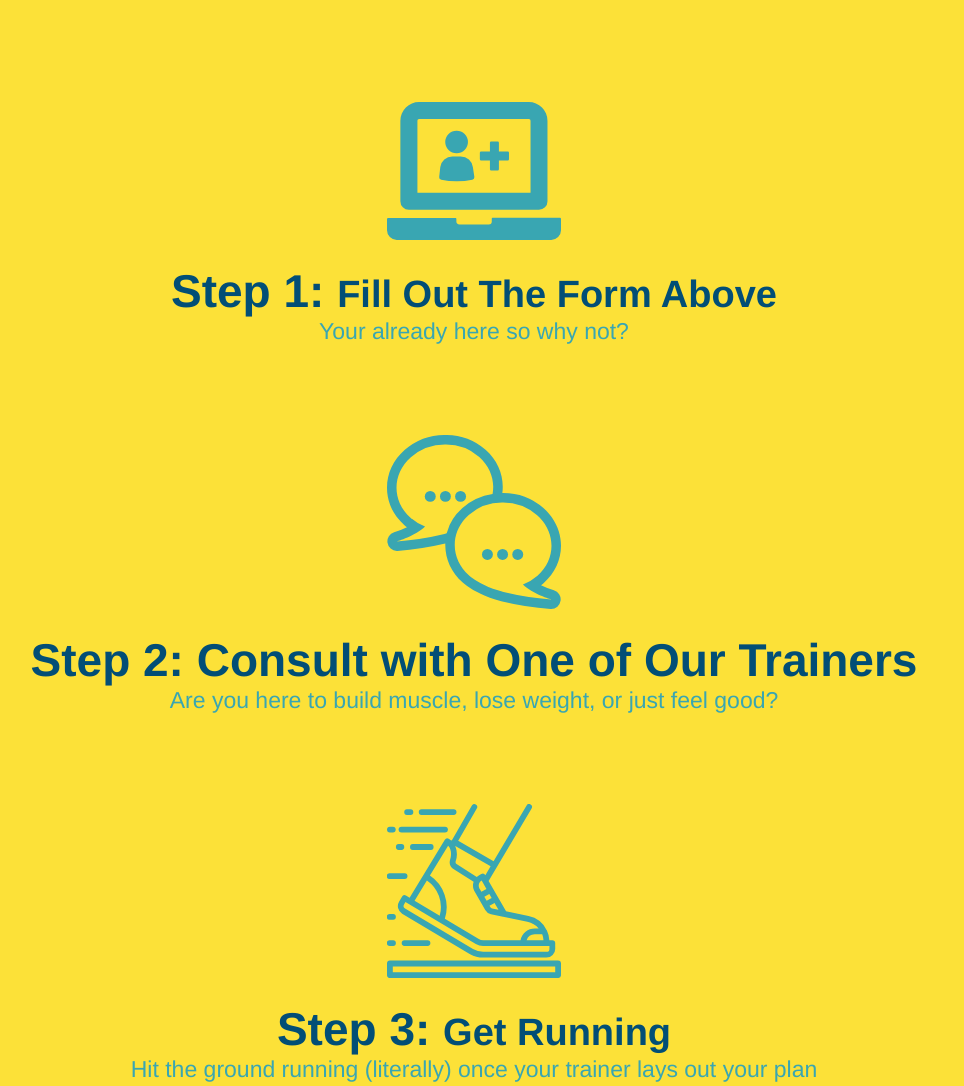
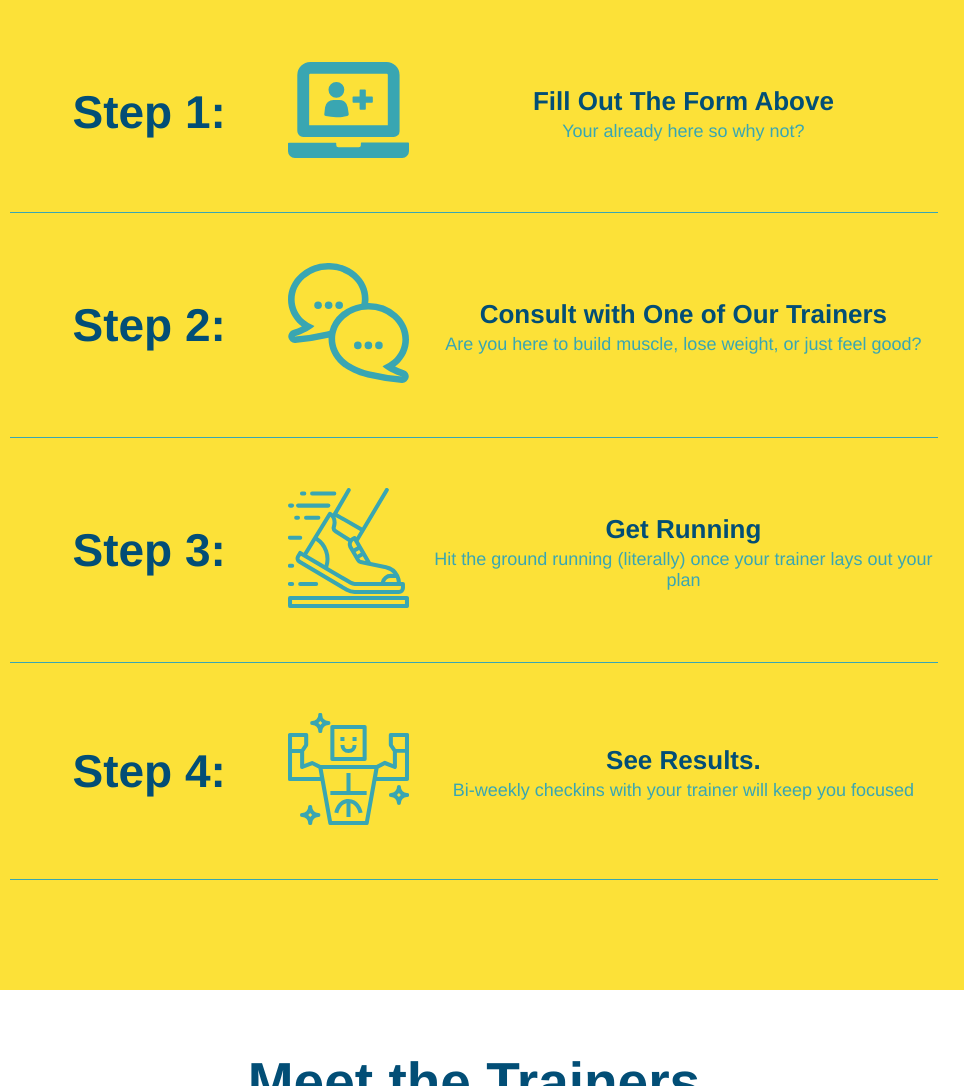
Before and after one commit to pstenger23/run-buddy, a plain HTML site: page index.html in a window 1280 px wide. Shown: the part 1260-2346 px from the top of the page, without its empty margins (166-1130 px from the left). Drawn offline with Linux system fonts and the light colour scheme.

Commit message:
add flexbox to the steps

```diff
--- a/assets/css/style.css
+++ b/assets/css/style.css
@@ -160,10 +160,6 @@ section {
 /* What we do style end*/
 
 /* what you do style begin*/
-.steps {
-    text-align: center;
-    background: #fce138;
-}
 
 /* generic style declarations begin */
 .section-title {
@@ -184,34 +180,62 @@ section {
 /* generic style declarations end */
 
 /* steps style begin*/
-.steps div {
-    margin-bottom: 80px;
+
+.steps {
+    text-align: center;
+    background: #fce138;
 }
 
-.steps img{
-    width: 15%;
-    margin: 10px 0;
+.step h3 {
+    color: #024e76;
+    font-size: 46px;
+    flex: 1 30%;
 }
 
-.steps h3 {
-    color: #024e76;
-    font-size: 46px;
-    margin-top: 10px
+.step-text p {
+    color: #39a6b2;
+    font-size: 18px;
 }
 
-.steps p {
-    color: #39a6b2;
-    font-size: 23px;
+.step-text h4 {
+    font-size: 26px;
+    line-height: 1.5;
+    color: #024e76;
 }
 
-.steps span {
-    font-size: 38px
+.step {
+    margin: 50px auto;
+    padding-bottom: 50px;
+    width: 80%;
+    border-bottom: 1px solid #39a6b2;
+    display: flex;
+    flex-wrap: wrap;
+    align-items: center;
+    justify-content: space-between;
+}
+
+.step-info {
+    flex: 2 70%;
+    display: flex;
+    flex-wrap: wrap;
+    align-items: center;
+}
+
+.step-img {
+    flex: 1 12%;
+    margin-right: 20px;
+}
+
+.step-img img {
+    max-width: 100%;
+}
+
+.step-text {
+    flex: 12;
 }
 /* steps style end*/
 
 /* trainers style begin*/
-.trainers {
-}
 .trainer {
     width: 900px;
     margin: 0 auto 30px auto;
--- a/index.html
+++ b/index.html
@@ -111,29 +111,102 @@
             <h2 class="section-title seconday-border">What You Do</h2>
             </div>
 
-            <div>
-                <img src="./assets/images/step-1.svg" alt="" />
-                <h3>Step 1: <span>Fill Out The Form Above</span></h3>
-                <p> Your already here so why not?</p>
+            <div class="step">
+
+                <h3>Step 1:</h3>
+
+                <div class="step-info">
+
+                    <div class="step-img">
+
+                        <img src="./assets/images/step-1.svg" alt="" />
+
+                    </div>
+
+                    <div class="step-text">
+
+                        <h4>Fill Out The Form Above</h4>
+
+                        <p> Your already here so why not?</p>
+
+                    </div>
+
+                </div>
+
             </div>
 
-            <div>
-                <img src="./assets/images/step-2.svg" alt=""/>
-                <h3>Step 2: <sspan>Consult with One of Our Trainers</sspan></h3>
-                <p>Are you here to build muscle, lose weight, or just feel good?</p>
+            <div class="step">
+
+                <h3>Step 2:</h3>
+
+                <div class="step-info">
+
+                    <div class="step-img">
+
+                        <img src="./assets/images/step-2.svg" alt=""/>
+
+                    </div>
+
+                    <div class="step-text">
+
+                        <h4>Consult with One of Our Trainers</h4>
+
+                        <p>Are you here to build muscle, lose weight, or just feel good?</p>
+
+                    </div>
+
+                </div>
+
             </div>
 
-            <div>
-                <img src="./assets/images/step-3.svg" alt=""/>
-                <h3>Step 3: <span>Get Running</span></h3>
-                <p>Hit the ground running (literally) once your trainer lays out your plan</p>
+            <div class="step">
+
+                <h3>Step 3:</h3>
+
+                <div class="step-info">
+
+                    <div class="step-img">
+
+                        <img src="./assets/images/step-3.svg" alt=""/>
+
+                    </div>
+
+                    <div class="step-text">
+
+                        <h4>Get Running</h4>
+
+                        <p>Hit the ground running (literally) once your trainer lays out your plan</p>
+
+                    </div>
+
+                </div>
+
             </div>
 
-            <div>
-                <img src="./assets/images/step-4.svg" alt=""/>
-                <h3>Step 4: <span>See Results.</span></h3>
-                <p> Bi-weekly checkins with your trainer will keep you focused</p>
+            <div class="step">
+
+                <h3>Step 4:</h3>
+
+                <div class="step-info">
+
+                    <div class="step-img">
+
+                        <img src="./assets/images/step-4.svg" alt=""/>
+
+                    </div>
+
+                    <div class="step-text">
+
+                        <h4>See Results.</h4>
+
+                        <p> Bi-weekly checkins with your trainer will keep you focused</p>
+
+                    </div>
+
+                </div>
+
             </div>
+
         </section>
 
         <!-- "meet the trainers" section-->
```
